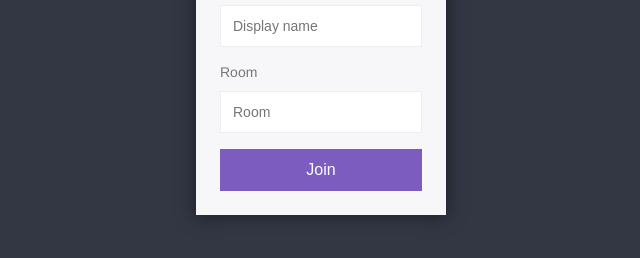
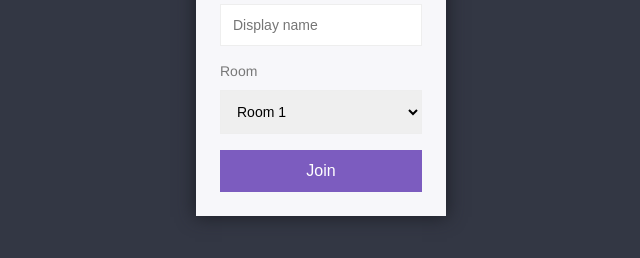
Before and after one commit to Kodecheff/chat-app, a website: page public/index.html in a window 1280 px wide. Shown: the part 346-604 px from the top of the page, without its empty margins (319-959 px from the left). Drawn offline with Linux system fonts and the light colour scheme.

Commit message:
Chat app init

```diff
--- a/public/css/styles.css
+++ b/public/css/styles.css
@@ -10,7 +10,7 @@ html {
     font-size: 16px;
 }
 
-input {
+input, select {
     font-size: 14px;
 }
 
@@ -31,7 +31,7 @@ label {
     color: #777;
 }
 
-input {
+input, select {
     border: 1px solid #eeeeee;
     padding: 12px;
     outline: none;
@@ -78,7 +78,7 @@ button:disabled {
     width: 100%;
 }
 
-.centered-form input {
+.centered-form input, .centered-form select {
     margin-bottom: 16px;
     width: 100%;
 }
--- a/public/index.html
+++ b/public/index.html
@@ -5,7 +5,7 @@
   <meta name="viewport" content="width=device-width, initial-scale=1.0">
   <title>Chat App</title>
   <link rel="icon" href="./img/favicon.png">
-  <link rel="stylesheet" type="text/css" href="./css/styles.min.css">
+  <link rel="stylesheet" type="text/css" href="./css/styles.css">
 </head>
 
 <body>
@@ -16,7 +16,11 @@
         <label>Display name</label>
         <input type="text" name="username" placeholder="Display name" autocomplete="off" required>
         <label>Room</label>
-        <input type="text" name="room" placeholder="Room" autocomplete="off" required>
+        <!-- <input type="text" name="room" placeholder="Room" autocomplete="off" required> -->
+        <select name="room" placeholder="Room">
+          <option value="room1">Room 1</option>
+          <option value="room2">Room 2</option>
+        </select>
         <button>Join</button>
       </form>
     </div>
```
